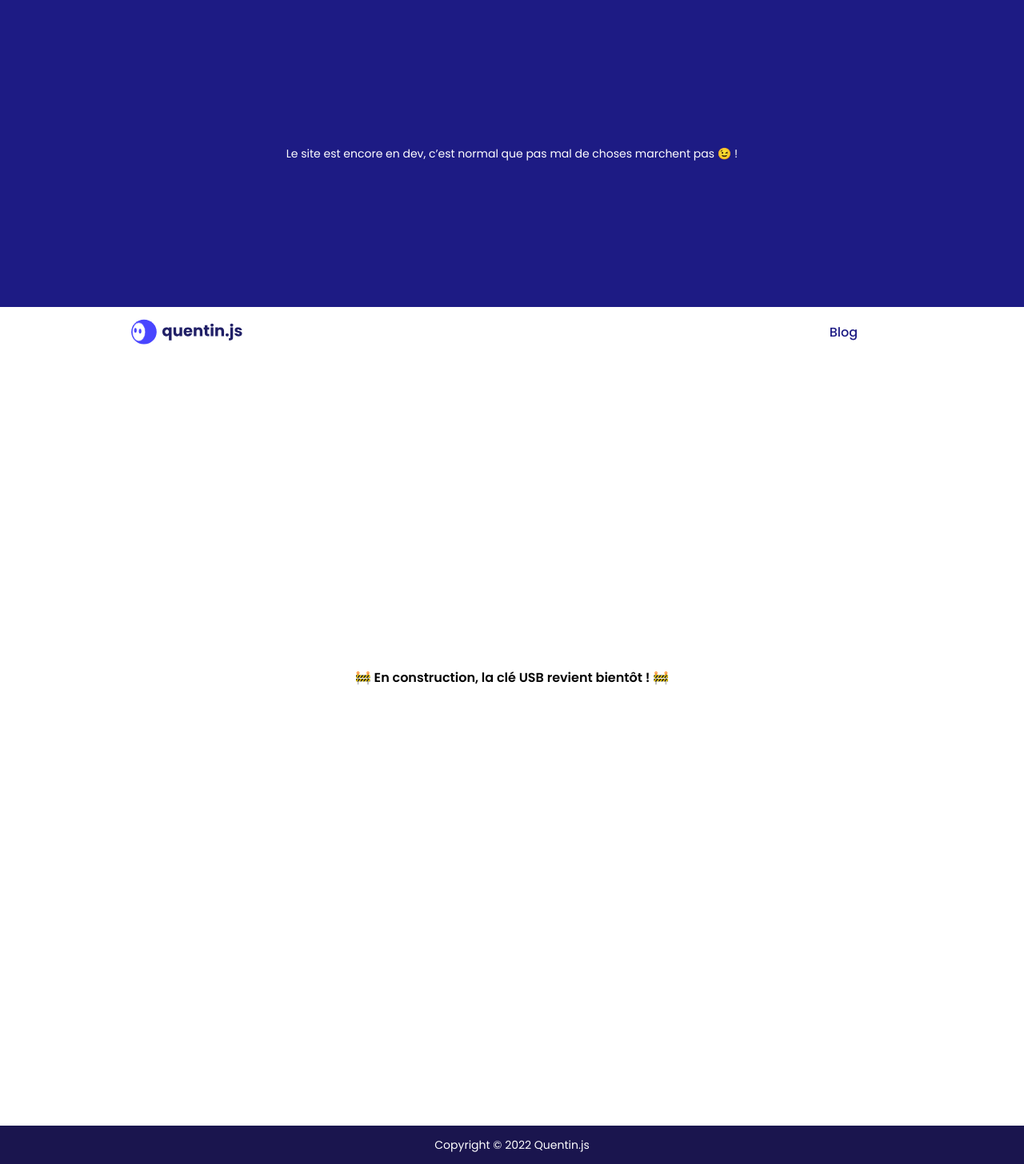
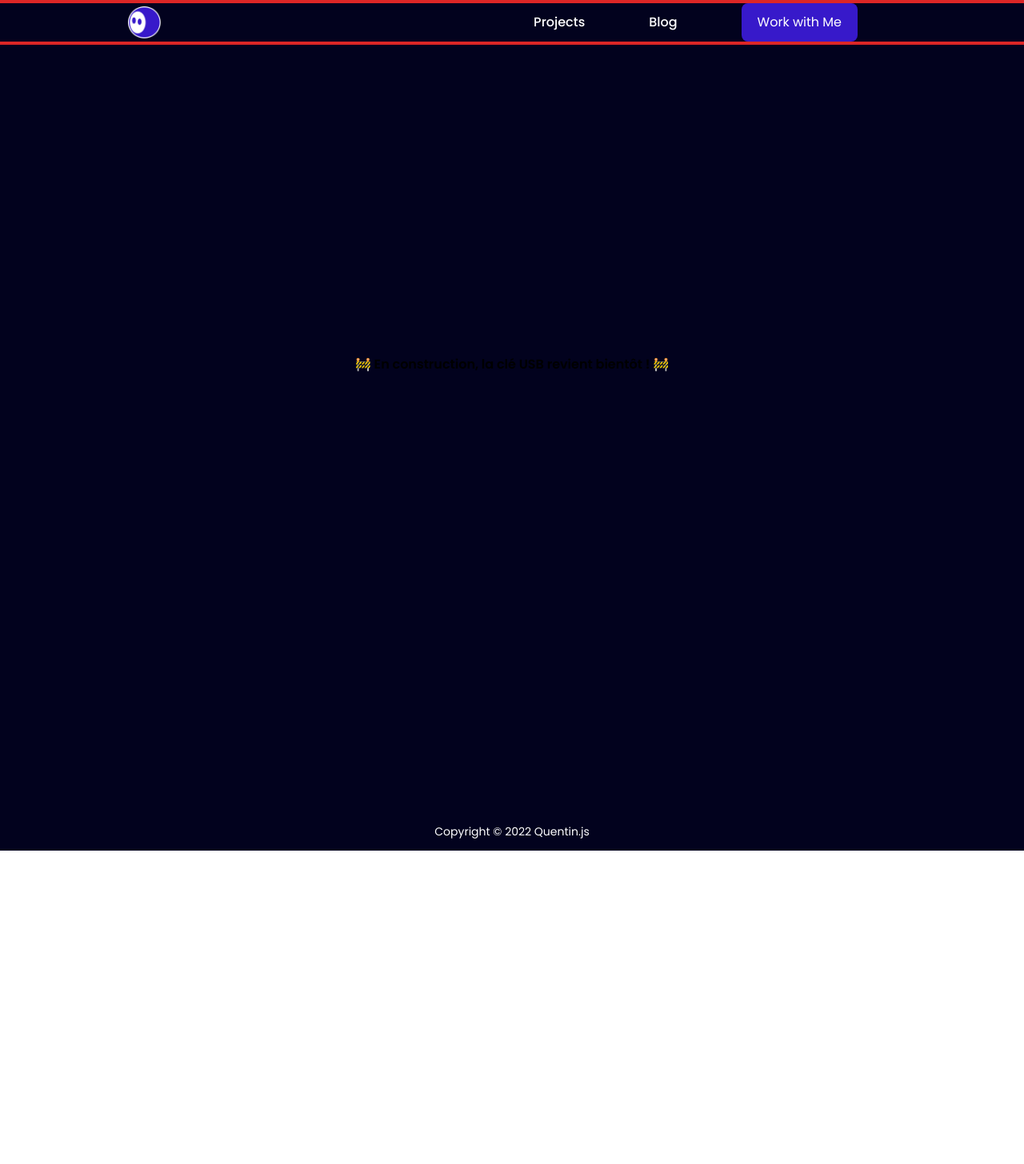
Before and after one commit to QuentinJs1/portfolio, a Next.js app: page / in a window 1280 px wide. Shown: the whole page at 80% size. After the commit the page ends 1064 px from the top, so only its background shows below. Built offline with nearby package versions, Linux system fonts and the light colour scheme.

Commit message:
:sparkles: commit pour continuer à taffer devant le mondial

```diff
--- a/components/Navbar.tsx
+++ b/components/Navbar.tsx
@@ -4,7 +4,7 @@ import Image from 'next/image'
 
 export default function Navbar() {
 
-    const navBarItems = ["blog"]
+    const navBarItems = ['projects', 'blog']
 
     let y: number;
     const [menuOpen, setMenuOpen] = useState(false)
@@ -25,9 +25,10 @@ export default function Navbar() {
     }, []);
 
     return (
-        <nav className="sticky top-0 bg-white z-10">
-            <div className="mx-auto px-2 sm:px-6 lg:px-8 xl:px-40 2xl:px-xl w-screen {y != 0 ? 'shadow-sm' : ''}">
-                <div className="relative flex items-center justify-between sm:justify-between h-16 sm:h-16">
+        <nav className="sticky top-0 bg-dark z-10">
+            <div className='w-screen bg-red-600 h-1'></div>
+            <div className="mx-auto px-2 sm:px-6 lg:px-8 xl:px-40 2xl:px-xl w-screen">
+                <div className="relative flex items-center justify-between sm:justify-between">
                     <div className=" inset-y-0 left-0 flex items-center sm:hidden">
                         <button onClick={() => setMenuOpen(!menuOpen)} type="button" className="inline-flex items-center justify-center p-2 rounded-md text-deeppurple focus:outline-none focus:ring-2 focus:ring-inset focus:ring-white" aria-controls="mobile-menu" aria-expanded="false">
                             <span className="sr-only">Open main menu</span>
@@ -41,31 +42,35 @@ export default function Navbar() {
                     </div>
                     <div className="flex-shrink-0 sm:flex items-center">
                         <a href="../">
-                            <Image width="20" height="20" className="h-8 sm:h-10 w-auto" src="/svg/logo.svg" alt="Quentin.js logo" />
+                            <Image width="100" height="100" className="h-10 sm:h-10 w-auto" src="/images/logo.png" alt="Quentin.js logo" />
                         </a>
                     </div>
-                    <div className="sm:flex-1 w-8 flex items-center justify-center sm:items-stretch sm:justify-end sm:mr-12">
+                    <div className="sm:flex-1 w-8 flex items-center justify-center sm:items-stretch sm:justify-end sm:mr-12 text-white">
                         <div className="hidden sm:block sm:ml-6">
-                            <div className="flex space-x-10">
+                            <div className="flex space-x-20 items-center">
                                 {navBarItems.map((item, index) =>
-                                    <a key={index} href={item} className={`${styles.linkUnderline} ${styles.linkUnderlineBlack} text-deeppurple transition duration-200 hover:text-purple py-1 text-md font-medium`}>
+                                    <a key={index} href={item} className={`${styles.linkUnderline} ${styles.linkUnderlineBlack} transition duration-200 hover:text-white py-1 text-md font-medium`}>
                                         {item.charAt(0).toUpperCase() + item.slice(1)}
                                     </a>
                                 )}
+                                <button className='bg-purple py-3 px-5 rounded-lg'>
+                                    Work with Me
+                                </button>
                             </div>
                         </div>
                     </div>
                 </div>
             </div>
+            <div className='w-screen bg-red-600 h-1'></div>
             <div className={`${menuOpen ? 'block' : 'hidden'} sm:hidden" id="mobile-menu`}>
                 <div className="mt-12 px-2 pt-2 pb-3 space-y-1 h-screen flex flex-col items-center">
-                    <a href="../" onClick={() => setMenuOpen(!menuOpen)} className="text-deeppurple hover:bg-purple hover:text-white block px-3 py-2 rounded-md text-xl font-medium">Accueil</a>
+                    <a href="../" onClick={() => setMenuOpen(!menuOpen)} className="hover:bg-purple hover:text-white block px-3 py-2 rounded-md text-xl font-medium">Accueil</a>
                     {navBarItems.map((item, index) =>
                         <a
                             key={index}
                             href={item}
                             onClick={() => setMenuOpen(!menuOpen)}
-                            className="text-deeppurple hover:bg-purple hover:text-white block px-3 py-2 rounded-md text-xl font-medium">
+                            className="hover:bg-purple hover:text-white block px-3 py-2 rounded-md text-xl font-medium">
                             {item.charAt(0).toUpperCase() + item.slice(1)}
                         </a>
                     )}
--- a/pages/_app.tsx
+++ b/pages/_app.tsx
@@ -7,12 +7,12 @@ import { NextSeo } from 'next-seo';
 
 function MyApp({ Component, pageProps }: AppProps) {
   return (
-    <>
-      <Banner />
+    <div className='bg-dark overflow-x-hidden'>
+      {/* <Banner /> */}
       <Navbar />
       <Component {...pageProps} />
       <Bottombar />
-    </>
+    </div>
   )
 }
 
--- a/pages/index.tsx
+++ b/pages/index.tsx
@@ -6,31 +6,6 @@ import { NextSeo } from 'next-seo'
 const Home: NextPage = () => {
   return (
     <>
-      <NextSeo
-        title="Quentin.js"
-        titleTemplate="Quentin.js"
-        defaultTitle="Quentin.js"
-        description="Creative developer français, je suis capable de créer des expériences web 3D interactives en tant que freelance."
-        canonical="https://quentinjs.com/"
-        openGraph={{
-          url: "https://quentinjs.com/",
-          title: "Quentin.js",
-          description: "Creative developer français, je suis capable de créer des expériences web 3D interactives en tant que freelance.",
-          images: [
-            {
-              url: "/og-image.jpg",
-              width: 800,
-              height: 420,
-              alt: "Quentin.js",
-            },
-          ],
-        }}
-        twitter={{
-          handle: "@quentin__js",
-          site: "@quentin__js",
-          cardType: "summary_large_image",
-        }}
-      />
       <main className="h-screen flex items-center justify-center" >
         <h1 className='font-semibold'>🚧 En construction, la clé USB revient bientôt ! 🚧</h1>
       </main>
--- a/styles/Navbar.module.css
+++ b/styles/Navbar.module.css
@@ -8,10 +8,10 @@
 }
 
 .linkUnderlineBlack {
-    background-image: linear-gradient(transparent, transparent), linear-gradient(#8934FF, #8934FF)
+    background-image: linear-gradient(transparent, transparent), linear-gradient(#3719CA, #3719CA)
 }
 
 .linkUnderline:hover {
-    background-size: 100% 2px;
+    background-size: 100% 3px;
     background-position: 0 100%
 }
--- a/tailwind.config.js
+++ b/tailwind.config.js
@@ -8,10 +8,8 @@ module.exports = {
   theme: {
     extend: {
       colors: {
-        purple: '#8934FF',
-        deeppurple: '#1D1B84',
-        darkblue: '#344C80',
-        darkpurple: '#1A154E',
+        dark: '#02021E',
+        purple: '#3719CA',
       },
       boxShadow: {
         sm: '0px 4px 24px 0 rgba(149, 157, 165, 0.2)',
```
Also changed, not shown: public/images/logo.png (added).
